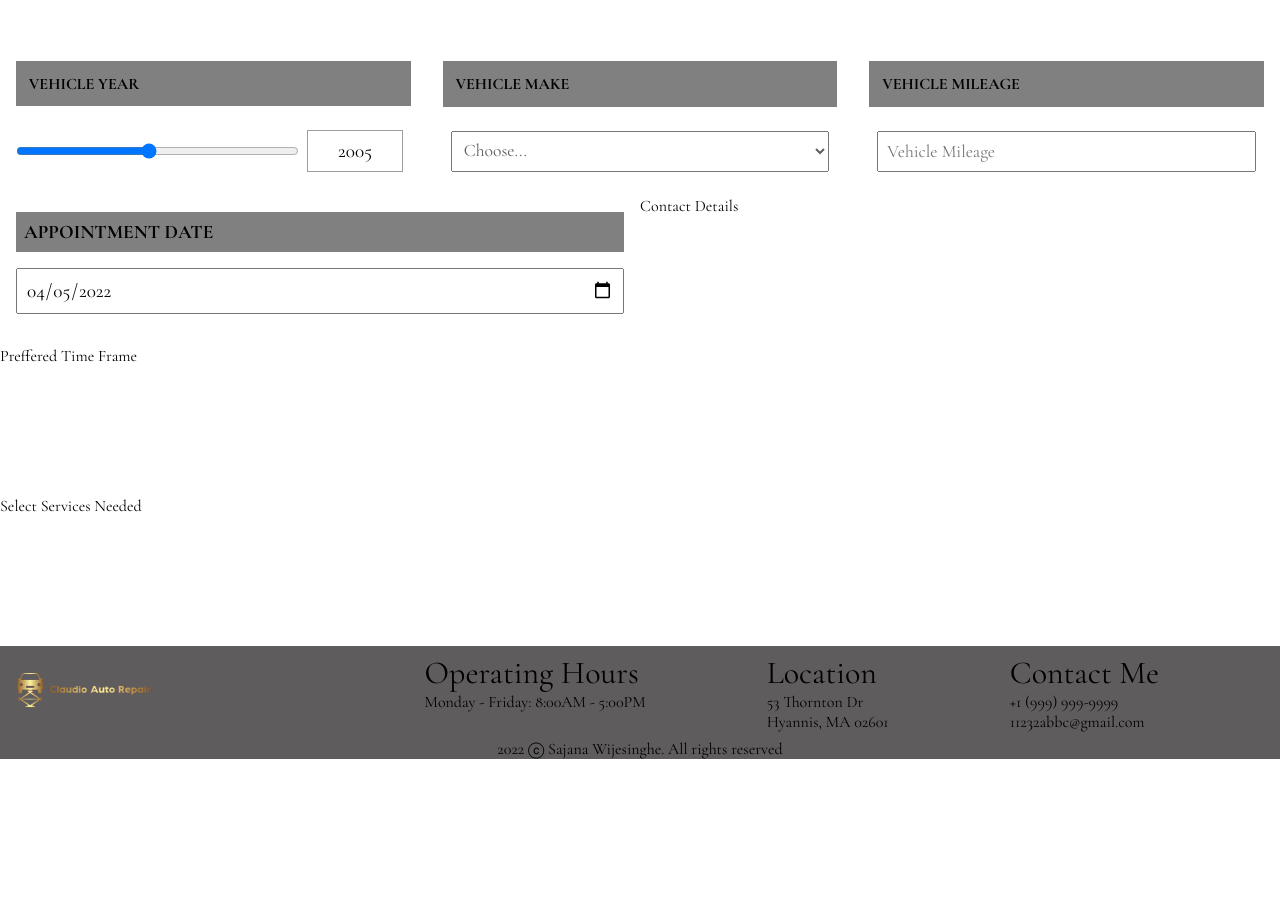
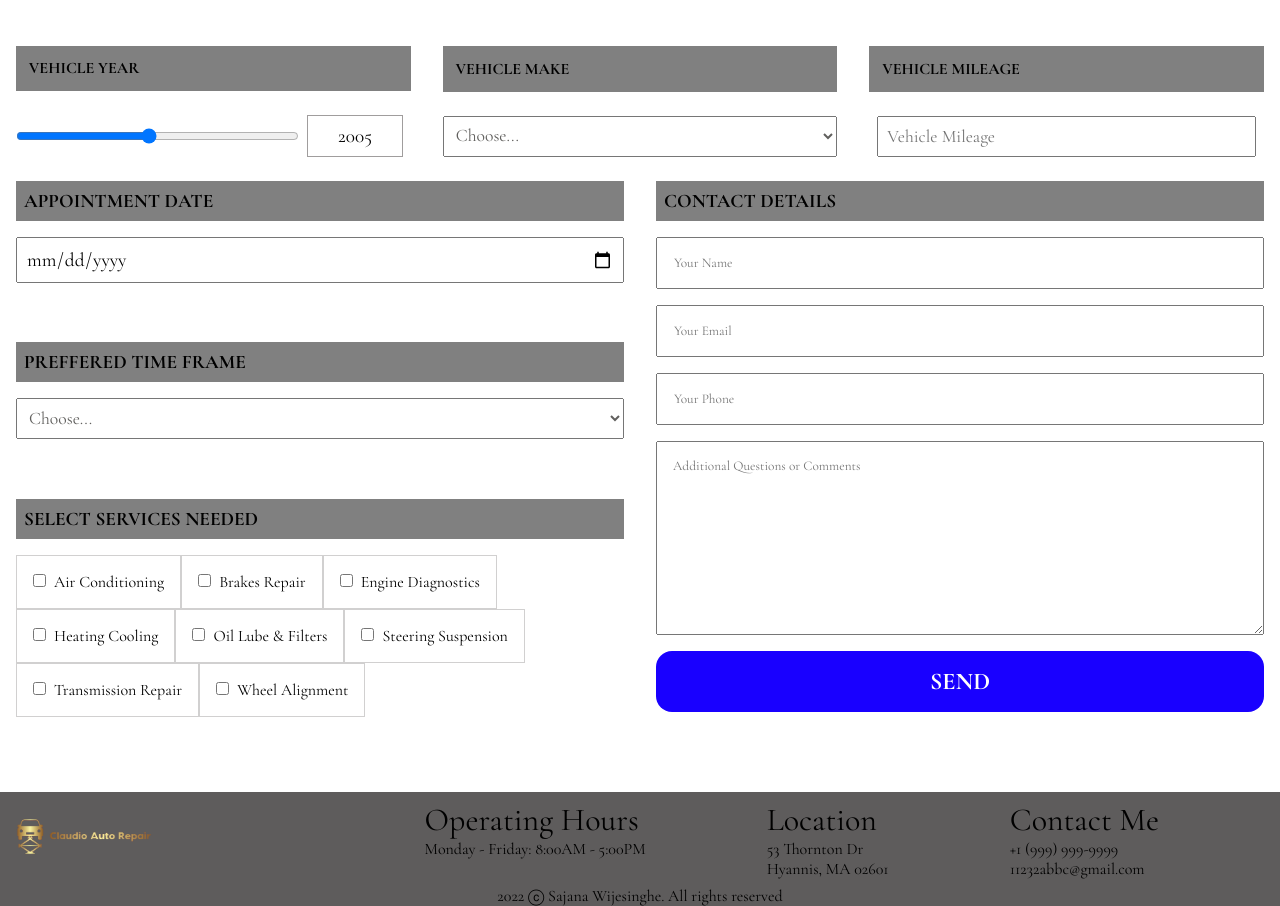
Before and after one commit to StormKing969/auto-repair, a React (Create React App) app: page /contact in a window 1280 px wide. Shown: the part 546-1452 px from the top of the page. Before the commit the page ends 1305 px from the top, so only its background shows below. Built offline with nearby package versions, Linux system fonts and the light colour scheme.

Commit message:
contact page complete

```diff
--- a/package.json
+++ b/package.json
@@ -3,6 +3,7 @@
   "version": "0.1.0",
   "private": true,
   "dependencies": {
+    "@emailjs/browser": "^3.6.2",
     "@testing-library/jest-dom": "^5.16.4",
     "@testing-library/react": "^13.2.0",
     "@testing-library/user-event": "^13.5.0",
--- a/src/components/pages/Contact/Contact.jsx
+++ b/src/components/pages/Contact/Contact.jsx
@@ -1,41 +1,50 @@
-import React, { useState } from "react";
+import React, { useRef, useState } from "react";
 import Map from "./Map/Map";
+import emailjs from "@emailjs/browser";
 import "./Contact.scss";
 
 const Contact = () => {
+  const form = useRef();
+
+  const sendEmail = (e) => {
+    e.preventDefault();
+
+    emailjs
+      .sendForm(
+        "service_hd7t1i3",
+        "template_nunjusc",
+        form.current,
+        "_I4DP0534xKOIDOvV"
+      )
+      .then(
+        (result) => {
+          console.log(result.text);
+          e.target.reset();
+        },
+        (error) => {
+          console.log(error.text);
+        }
+      );
+  };
+
   const [carYear, setCarYear] = useState("2005");
-  const [CarMake, setCarMake] = useState(null);
-  const [CarMileage, setCarMileage] = useState(null);
 
   const date = new Date();
 
   function month() {
-
-    return ("0" + date.getUTCMonth()).slice(-2)
+    return ("0" + date.getUTCMonth()).slice(-2);
   }
 
   function day() {
-    return ("0" + date.getUTCDate()).slice(-2)
+    return ("0" + date.getUTCDate()).slice(-2);
   }
 
-  const currentDate = `${date.getUTCFullYear()}-${month()}-${day()}`
+  const currentDate = `${date.getUTCFullYear()}-${month()}-${day()}`;
 
   function getVehicleYear(event) {
     const year = event.target.value;
     setCarYear(year);
   }
-
-  function getVehicleMileage(event) {
-    const mileage = event.target.value;
-    setCarMileage(mileage);
-  }
-
-  function getVehicleMake(event) {
-    const make = event.target.value;
-    setCarMake(make);
-  }
-
-  console.log(month());
 
   return (
     <div className="contact_bg_container">
@@ -55,7 +64,7 @@ const Contact = () => {
       </div>
 
       <div className="contact_form">
-        <form>
+        <form ref={form} onSubmit={sendEmail}>
           <div className="vehicle">
             <div className="vehicle_year">
               <label>Vehicle Year</label>
@@ -65,7 +74,8 @@ const Contact = () => {
                   type="range"
                   min="1990"
                   max="2022"
-                  value="2005"
+                  value={carYear}
+                  name="car_year"
                   onChange={getVehicleYear}
                 />
                 <span>{carYear}</span>
@@ -73,7 +83,7 @@ const Contact = () => {
             </div>
             <div className="vehicle_make">
               <label>Vehicle Make</label>
-              <select name="car_make" id="car-make" onChange={getVehicleMake}>
+              <select name="car_make" id="car-make">
                 <option value="">Choose...</option>
                 <option value="General Motors">General Motors</option>
                 <option value="Land Rover">Land Rover</option>
@@ -88,27 +98,154 @@ const Contact = () => {
               <input
                 className="vehicle_year_slider"
                 type="text"
+                name="car_mileage"
                 placeholder="Vehicle Mileage"
-                onChange={getVehicleMileage}
+                autoComplete="off"
               />
             </div>
           </div>
 
           <div className="appointment_date">
             <label>Appointment Date</label>
-            <input type="date" name="date" id="date" value={currentDate} min="2022-05-01" />
+            <input
+              type="date"
+              name="selected_appointment_date"
+              id="date"
+              min={currentDate}
+            />
           </div>
 
           <div className="appointment_time">
             <label>Preffered Time Frame</label>
+            <select name="selected_appointment_time" id="time">
+              <option value="">Choose...</option>
+              <option value="09:00 AM - 10:00 AM">09:00 AM - 10:00 AM</option>
+              <option value="10:00 AM - 11:00 AM">10:00 AM - 11:00 AM</option>
+              <option value="11:00 AM - 12:00 PM">11:00 AM - 12:00 PM</option>
+              <option value="12:00 PM - 01:00 PM">12:00 PM - 01:00 PM</option>
+              <option value="01:00 PM - 02:00 PM">01:00 PM - 02:00 PM</option>
+              <option value="02:00 PM - 03:00 PM">02:00 PM - 03:00 PM</option>
+              <option value="03:00 PM - 04:00 PM">03:00 PM - 04:00 PM</option>
+              <option value="04:00 PM - 05:00 PM">04:00 PM - 05:00 PM</option>
+              <option value="05:00 PM - 06:00 PM">05:00 PM - 06:00 PM</option>
+            </select>
           </div>
 
           <div className="services_needed">
-            <label>Select Services Needed</label>
+            <legend>Select Services Needed</legend>
+
+            <div className="services_option">
+              <div>
+                <input
+                  type="checkbox"
+                  name="service_needed"
+                  value="Air Conditioning"
+                  id="air-conditioning"
+                />
+                <label>Air Conditioning</label>
+              </div>
+              <div>
+                <input
+                  type="checkbox"
+                  name="service_needed"
+                  value="Brakes Repair"
+                  id="brakes-repair"
+                />
+                <label>Brakes Repair</label>
+              </div>
+              <div>
+                <input
+                  type="checkbox"
+                  name="service_needed"
+                  value="Engine Diagnostics"
+                  id="engine-diagnostics"
+                />
+                <label>Engine Diagnostics</label>
+              </div>
+              <div>
+                <input
+                  type="checkbox"
+                  name="service_needed"
+                  value="Heating Cooling"
+                  id="heating-cooling"
+                />
+                <label>Heating Cooling</label>
+              </div>
+              <div>
+                <input
+                  type="checkbox"
+                  name="service_needed"
+                  value="Oil, Lube & Filters"
+                  id="oil-lube-filters"
+                />
+                <label>Oil Lube & Filters</label>
+              </div>
+              <div>
+                <input
+                  type="checkbox"
+                  name="service_needed"
+                  value="Steering Suspension"
+                  id="steering-suspension"
+                />
+                <label>Steering Suspension</label>
+              </div>
+              <div>
+                <input
+                  type="checkbox"
+                  name="service_needed"
+                  value="Transmission Repair"
+                  id="transmission-repair"
+                />
+                <label>Transmission Repair</label>
+              </div>
+              <div>
+                <input
+                  type="checkbox"
+                  name="service_needed"
+                  value="Wheel Alignment"
+                  id="wheel-alignment"
+                />
+                <label>Wheel Alignment</label>
+              </div>
+            </div>
           </div>
 
           <div className="customer_details">
             <label>Contact Details</label>
+
+            <input type="hidden" name="to_name" value="Claudio Auto Repair" />
+            <input
+              type="text"
+              name="from_name"
+              id="name"
+              placeholder="Your Name"
+              autoComplete="off"
+              required
+            />
+            <input
+              type="email"
+              name="email"
+              id="email"
+              placeholder="Your Email"
+              autoComplete="off"
+              required
+            />
+            <input
+              type="number"
+              name="phone"
+              id="phone"
+              autoComplete="off"
+              placeholder="Your Phone"
+            />
+            <textarea
+              name="message"
+              id="questions"
+              cols="30"
+              rows="10"
+              autoComplete="off"
+              placeholder="Additional Questions or Comments"
+            ></textarea>
+            <input className="submit_btn" type="submit" value="Send" />
           </div>
         </form>
       </div>
--- a/src/components/pages/Contact/Contact.scss
+++ b/src/components/pages/Contact/Contact.scss
@@ -24,12 +24,12 @@
 
 .contact_form {
     max-width: 1440px;
-    margin: 0 auto;
+    margin: 0 auto 3rem;
 
     form {
         display: grid;
         grid-template-columns: repeat(4, 1fr);
-        grid-template-rows: repeat(4, 1fr);
+        grid-template-rows: repeat(4, auto);
         grid-template-areas: "vehicle vehicle vehicle vehicle"
         "appointment_date appointment_date customer_details customer_details"
         "appointment_time appointment_time customer_details customer_details"
@@ -94,7 +94,7 @@
         }
 
         select {
-            margin: .5rem;
+            margin: .5rem 0;
             padding: .5rem;
             color: rgb(97, 96, 94);
             font-size: 1.1rem;
@@ -147,12 +147,97 @@
 
 .appointment_time {
     grid-area: appointment_time;
+    display: flex;
+    flex-direction: column;
+    margin: 1rem;
+
+    label {
+        background-color: gray;
+        width: 100%;
+        font-size: 1.2rem;
+        text-transform: uppercase;
+        font-weight: 700;
+        padding: .5rem;
+    }
+
+    select {
+        margin: 1rem 0;
+        padding: .5rem;
+        color: rgb(97, 96, 94);
+        font-size: 1.1rem;
+    }
 }
 
 .services_needed {
     grid-area: services_needed;
+    display: flex;
+    flex-direction: column;
+    margin: 1rem;
+
+    legend {
+        background-color: gray;
+        width: 100%;
+        font-size: 1.2rem;
+        text-transform: uppercase;
+        font-weight: 700;
+        padding: .5rem;
+        margin-bottom: 1rem;
+    }
+
+    .services_option {
+        display: flex;
+        flex-direction: row;
+        flex-wrap: wrap;
+        align-items: center;
+
+        div {
+            padding: 1rem;
+            border: 1px solid rgb(209, 208, 208);
+
+            label {
+                margin-left: .5rem;
+            }
+        }
+    }
 }
 
 .customer_details {
     grid-area: customer_details;
+    display: flex;
+    flex-direction: column;
+    margin: 1rem;
+
+    label {
+        background-color: gray;
+        width: 100%;
+        font-size: 1.2rem;
+        text-transform: uppercase;
+        font-weight: 700;
+        padding: .5rem;
+        margin-bottom: 1rem;
+    }
+
+    input {
+        margin-bottom: 1rem;
+        padding: 1rem;
+
+        &[type=number] {
+            appearance: textfield;
+        }
+    }
+
+    textarea {
+        padding: 1rem;
+    }
+
+    .submit_btn {
+        margin-top: 1rem;
+        background-color: rgb(25, 0, 255);
+        text-transform: uppercase;
+        font-weight: 700;
+        font-size: 1.5rem;
+        border-radius: 1rem;
+        border: none;
+        color: white;
+    }
 }
```
Also changed, not shown: 12 other files (tests, documents, lock files or other folders).
